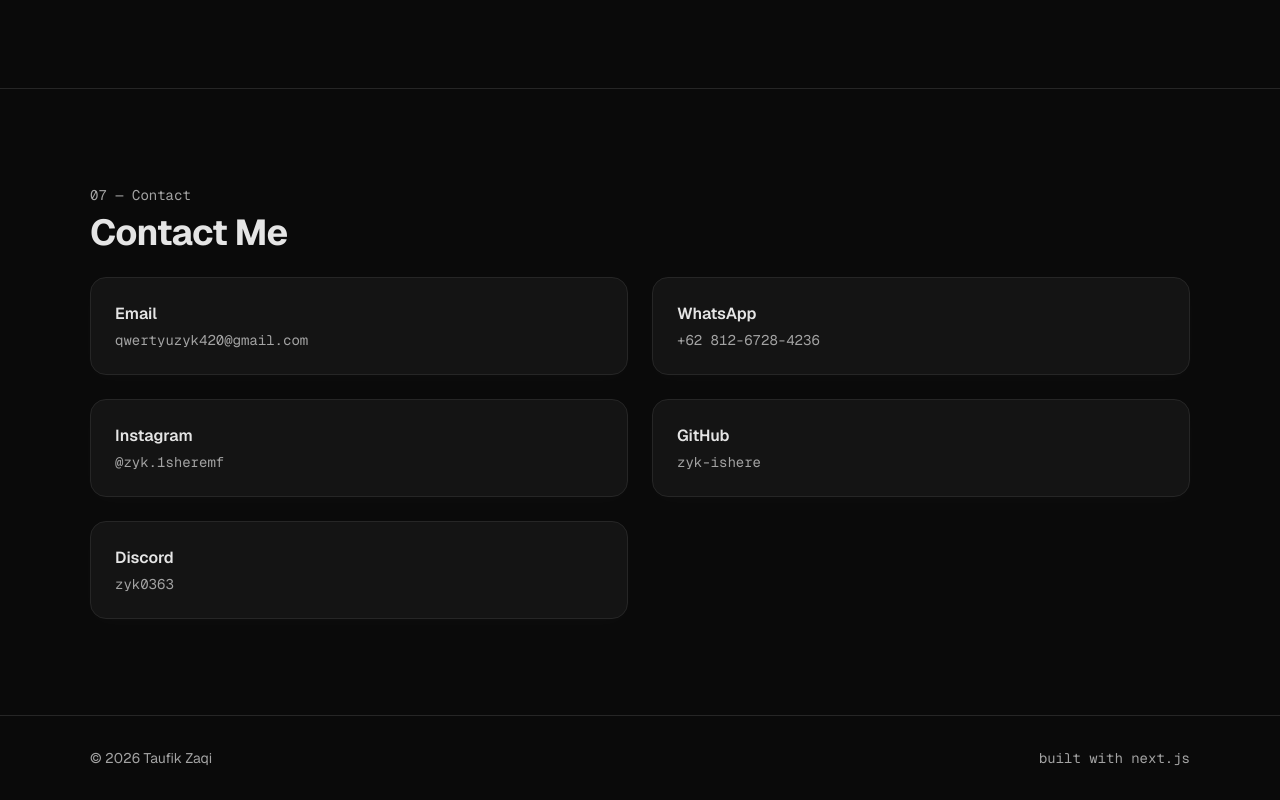
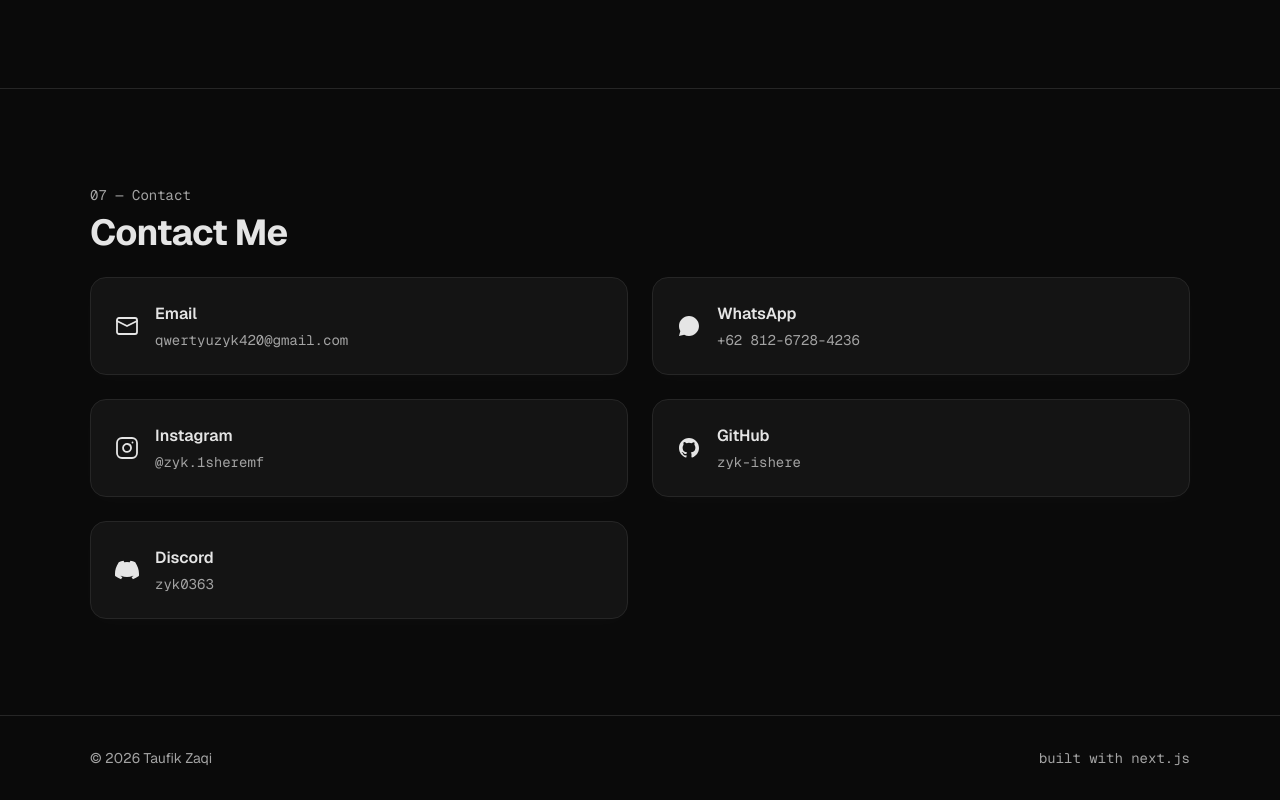
Before and after one commit to zyk-ishere/zyk-portofolio, a Next.js app: page / in a window 1280 px wide. Shown: the part 4294-5094 px from the top of the page. Built offline with nearby package versions, Linux system fonts and the light colour scheme.

Commit message:
feat: add icons to contact cards

```diff
--- a/src/app/page.tsx
+++ b/src/app/page.tsx
@@ -200,25 +200,40 @@ export default function Home() {
           <p className="mono text-sm text-muted mb-2">07 — Contact</p>
           <h2 className="text-3xl md:text-4xl font-bold mb-6">Contact Me</h2>
           <div className="grid md:grid-cols-2 gap-6">
-            <a href="mailto:qwertyuzyk420@gmail.com" className="card p-6 hover:bg-card/80 transition">
+            <a href="mailto:qwertyuzyk420@gmail.com" className="card p-6 hover:bg-card/80 transition flex items-center gap-4">
+              <svg className="w-6 h-6 shrink-0" viewBox="0 0 24 24" fill="none" stroke="currentColor" strokeWidth="1.8" strokeLinecap="round" strokeLinejoin="round"><rect x="2" y="4" width="20" height="16" rx="2"/><path d="m22 7-10 5L2 7"/></svg>
+              <div>
                 <div className="font-semibold">Email</div>
                 <div className="mono text-sm text-muted mt-1">qwertyuzyk420@gmail.com</div>
+              </div>
             </a>
-            <a href="https://wa.me/6281267284236" target="_blank" rel="noopener" className="card p-6 hover:bg-card/80 transition">
+            <a href="https://wa.me/6281267284236" target="_blank" rel="noopener" className="card p-6 hover:bg-card/80 transition flex items-center gap-4">
+              <svg className="w-6 h-6 shrink-0" viewBox="0 0 24 24" fill="currentColor"><path d="M17.47 14.38c-.3-.15-1.76-.87-2.03-.97-.27-.1-.47-.15-.67.15-.2.3-.77.97-.94 1.17-.17.2-.35.22-.65.07-.3-.15-1.26-.46-2.4-1.48-.89-.79-1.49-1.77-1.66-2.07-.17-.3-.02-.46.13-.61.13-.13.3-.35.45-.52.15-.17.2-.3.3-.5.1-.2.05-.37-.02-.52-.07-.15-.67-1.6-.92-2.2-.24-.57-.49-.5-.67-.5h-.57c-.2 0-.52.07-.79.37-.27.3-1.04 1.02-1.04 2.48s1.07 2.88 1.22 3.08c.15.2 2.1 3.2 5.08 4.49.71.31 1.27.49 1.7.63.71.23 1.36.2 1.87.12.57-.08 1.76-.72 2.01-1.41.25-.69.25-1.28.17-1.41-.07-.12-.27-.2-.57-.35zM12 2C6.48 2 2 6.48 2 12c0 1.83.49 3.54 1.34 5.02L2 22l5.15-1.34A9.96 9.96 0 0 0 12 22c5.52 0 10-4.48 10-10S17.52 2 12 2z"/></svg>
+              <div>
                 <div className="font-semibold">WhatsApp</div>
                 <div className="mono text-sm text-muted mt-1">+62 812-6728-4236</div>
+              </div>
             </a>
-            <a href="https://instagram.com/zyk.1sheremf" target="_blank" rel="noopener" className="card p-6 hover:bg-card/80 transition">
+            <a href="https://instagram.com/zyk.1sheremf" target="_blank" rel="noopener" className="card p-6 hover:bg-card/80 transition flex items-center gap-4">
+              <svg className="w-6 h-6 shrink-0" viewBox="0 0 24 24" fill="none" stroke="currentColor" strokeWidth="1.8" strokeLinecap="round" strokeLinejoin="round"><rect x="2" y="2" width="20" height="20" rx="5"/><path d="M16 11.37A4 4 0 1 1 12.63 8 4 4 0 0 1 16 11.37z"/><line x1="17.5" y1="6.5" x2="17.51" y2="6.5"/></svg>
+              <div>
                 <div className="font-semibold">Instagram</div>
                 <div className="mono text-sm text-muted mt-1">@zyk.1sheremf</div>
+              </div>
             </a>
-            <a href="https://github.com/zyk-ishere" target="_blank" rel="noopener" className="card p-6 hover:bg-card/80 transition">
+            <a href="https://github.com/zyk-ishere" target="_blank" rel="noopener" className="card p-6 hover:bg-card/80 transition flex items-center gap-4">
+              <svg className="w-6 h-6 shrink-0" viewBox="0 0 24 24" fill="currentColor"><path d="M12 2C6.477 2 2 6.477 2 12c0 4.418 2.865 8.166 6.839 9.489.5.092.682-.217.682-.482 0-.237-.009-.868-.013-1.703-2.782.604-3.369-1.34-3.369-1.34-.454-1.156-1.11-1.464-1.11-1.464-.908-.62.069-.608.069-.608 1.004.07 1.532 1.03 1.532 1.03.892 1.529 2.341 1.087 2.91.831.092-.646.35-1.086.636-1.336-2.221-.253-4.559-1.11-4.559-4.943 0-1.091.39-1.984 1.029-2.683-.103-.253-.446-1.27.098-2.647 0 0 .84-.269 2.75 1.025A9.58 9.58 0 0 1 12 6.844a9.59 9.59 0 0 1 2.504.337c1.909-1.294 2.747-1.025 2.747-1.025.546 1.377.203 2.394.1 2.647.64.699 1.028 1.592 1.028 2.683 0 3.842-2.34 4.687-4.566 4.935.359.309.678.919.678 1.852 0 1.336-.012 2.415-.012 2.743 0 .267.18.578.688.481C19.138 20.161 22 16.418 22 12c0-5.523-4.477-10-10-10z"/></svg>
+              <div>
                 <div className="font-semibold">GitHub</div>
                 <div className="mono text-sm text-muted mt-1">zyk-ishere</div>
+              </div>
             </a>
-            <a href="https://discord.com" target="_blank" rel="noopener" className="card p-6 hover:bg-card/80 transition">
+            <a href="https://discord.com" target="_blank" rel="noopener" className="card p-6 hover:bg-card/80 transition flex items-center gap-4">
+              <svg className="w-6 h-6 shrink-0" viewBox="0 0 24 24" fill="currentColor"><path d="M20.317 4.37a19.79 19.79 0 0 0-4.885-1.515.074.074 0 0 0-.079.037c-.21.375-.444.864-.608 1.25a18.27 18.27 0 0 0-5.487 0 12.64 12.64 0 0 0-.617-1.25.077.077 0 0 0-.079-.037A19.74 19.74 0 0 0 3.677 4.37a.07.07 0 0 0-.032.027C.533 9.046-.32 13.58.099 18.057a.082.082 0 0 0 .031.057 19.9 19.9 0 0 0 5.993 3.03.078.078 0 0 0 .084-.028 14.09 14.09 0 0 0 1.226-1.994.076.076 0 0 0-.041-.106 13.1 13.1 0 0 1-1.872-.892.077.077 0 0 1-.008-.128 10.2 10.2 0 0 0 .372-.292.074.074 0 0 1 .077-.01c3.928 1.793 8.18 1.793 12.062 0a.074.074 0 0 1 .078.009c.12.098.246.198.373.292a.077.077 0 0 1-.006.127 12.3 12.3 0 0 1-1.873.892.077.077 0 0 0-.041.107c.36.698.772 1.362 1.225 1.993a.076.076 0 0 0 .084.028 19.84 19.84 0 0 0 6.002-3.03.077.077 0 0 0 .032-.054c.5-5.177-.838-9.674-3.549-13.66a.06.06 0 0 0-.031-.03z"/></svg>
+              <div>
                 <div className="font-semibold">Discord</div>
                 <div className="mono text-sm text-muted mt-1">zyk0363</div>
+              </div>
             </a>
           </div>
         </div>
```
Lines whose indentation alone changed are shown as unchanged.
